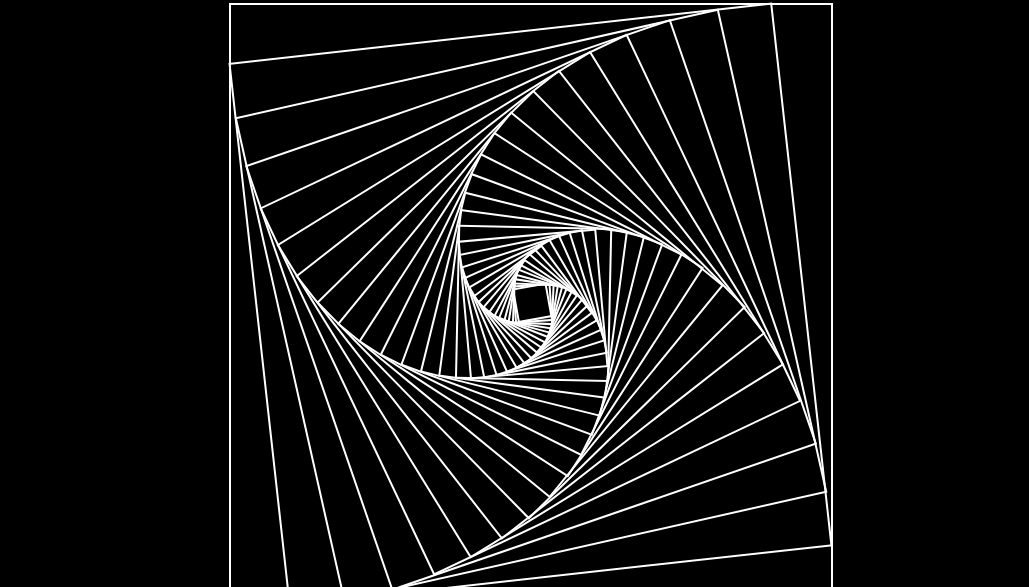
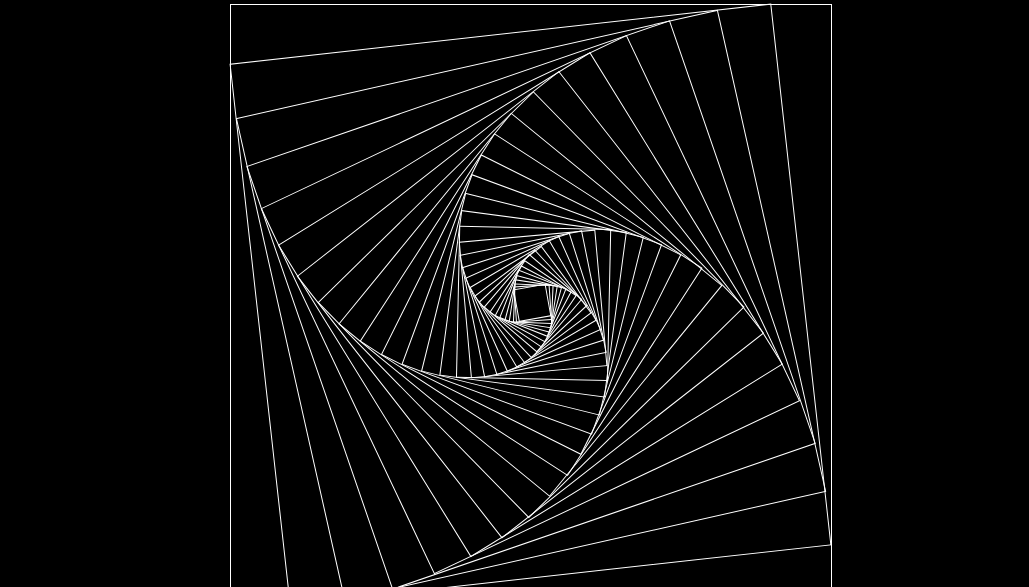
Before and after one commit to ScriptRaccoon/recursive-svelte-components, a SvelteKit app: page /squares in a window 1280 px wide. Shown: the part 265-852 px from the top of the page, without its empty margins (109-1138 px from the left). Built offline with nearby package versions, Linux system fonts and the light colour scheme.

Commit message:
decrease outline width

```diff
--- a/src/routes/squares/Square.svelte
+++ b/src/routes/squares/Square.svelte
@@ -40,7 +40,7 @@
 
 <style>
 	.square {
-		outline: 2px solid white;
+		outline: 0.5px solid white;
 		width: var(--size);
 		aspect-ratio: 1;
 		rotate: var(--rotation);
```
